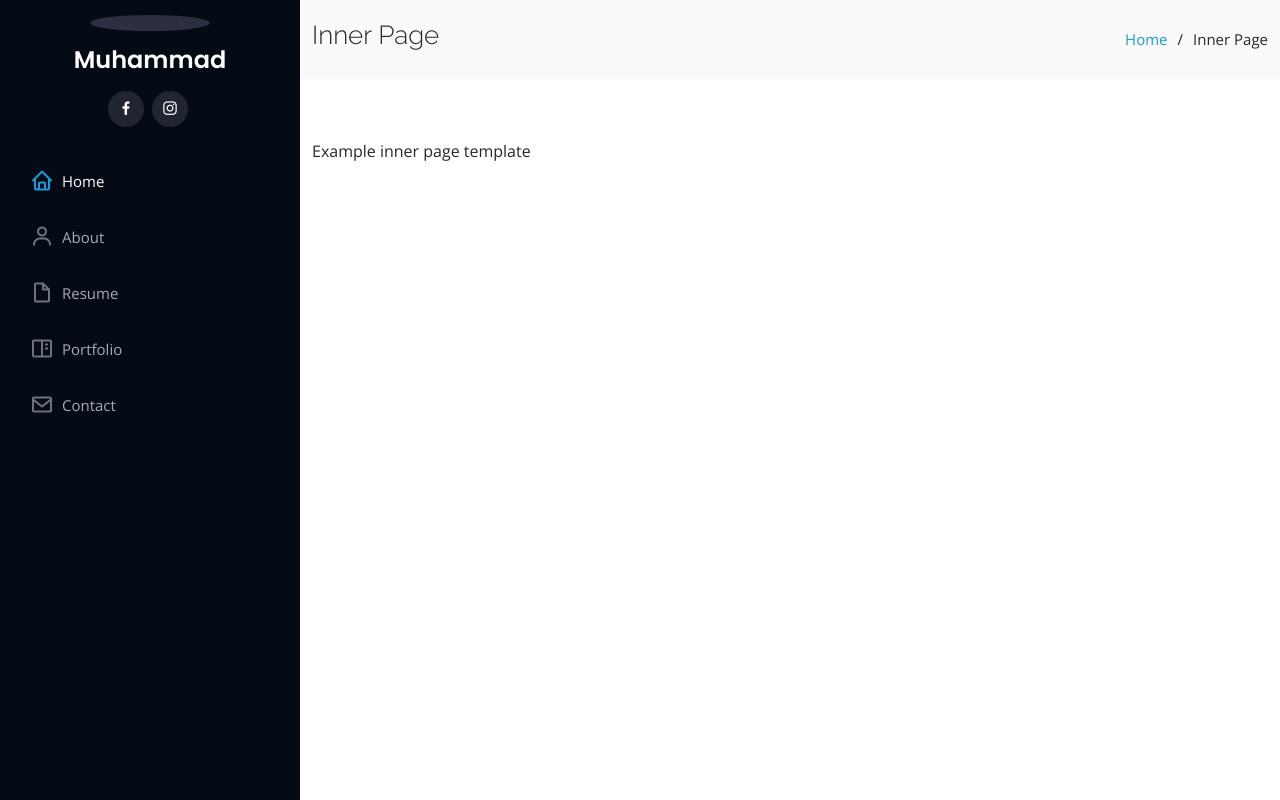
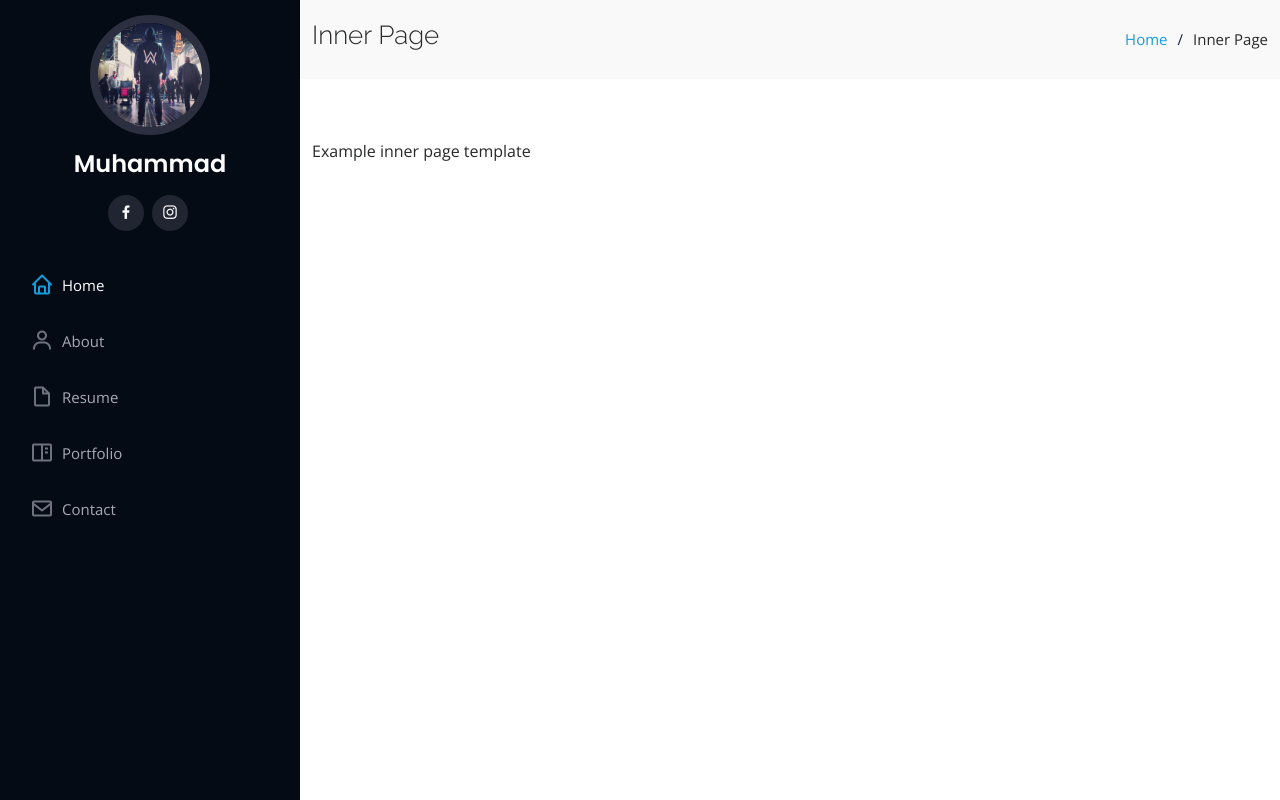
Before and after one commit to Muhammad183/My-Portfoilo, a plain HTML site: page inner-page.html in a window 1280 px wide. Drawn offline with nearby package versions, Linux system fonts and the light colour scheme.

Commit message:
Update inner-page.html

```diff
--- a/inner-page.html
+++ b/inner-page.html
@@ -45,7 +45,7 @@
     <div class="d-flex flex-column">
 
       <div class="profile">
-        <img src="assets/img/img1.jpg" alt="" class="img-fluid rounded-circle">
+        <img src="assets/img/img1.png" alt="" class="img-fluid rounded-circle">
         <h1 class="text-light"><a href="index.html">Muhammad</a></h1>
         <div class="social-links mt-3 text-center">
           <a href="#" class="facebook"><i class="bx bxl-facebook"></i></a>
```
